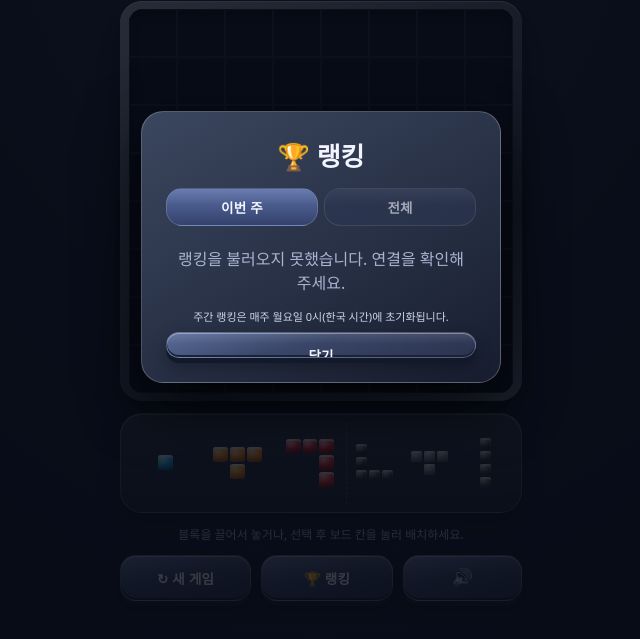
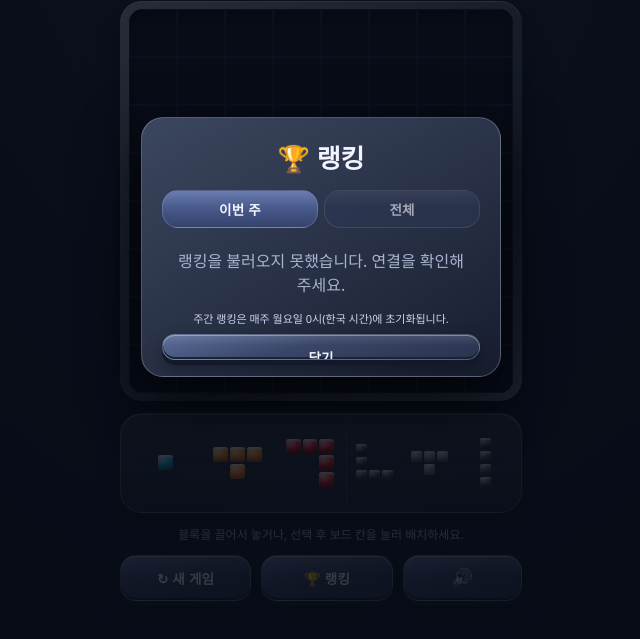
Before and after one commit to CHRISPARK101/blockpuzzle, a plain HTML site: page index.html in a window 1280 px wide. Both pictures are taken after a click on the button "🏆 랭킹". Shown: the part 153-792 px from the top of the page, without its empty margins (319-959 px from the left). Drawn offline with Linux system fonts and the light colour scheme; no server answers.

Commit message:
Add files via upload

```diff
--- a/index.html
+++ b/index.html
@@ -44,12 +44,21 @@ body{margin:0;min-height:100%;display:flex;align-items:center;justify-content:ce
   position:relative;
   width:var(--cs);
   height:var(--cs);
-  border:1px solid #1f2940;
+  /* 테두리는 레이아웃을 차지하지 않는 box-shadow로 처리해 간격 최소화 */
+  box-shadow:inset 0 0 0 1px #1f2940;
   overflow:hidden;
-  /* transform 애니메이션이 레이아웃에 영향 주지 않도록 */
   transform:translateZ(0);
 }
-.f::after,.pv::after{content:"";position:absolute;inset:3px;border-radius:9px;background:radial-gradient(circle at 28% 22%,#ffffff8c,#ffffff00 48%),var(--g);border:1px solid #ffffff55;box-shadow:inset 0 2px 1px #ffffff90,inset 0 -4px 5px #0005,0 2px 4px #0009;will-change:transform,opacity,filter}
+.f::after,.pv::after{
+  content:"";
+  position:absolute;
+  inset:1px;
+  border-radius:6px;
+  background:radial-gradient(circle at 28% 22%,#ffffff8c,#ffffff00 48%),var(--g);
+  border:1px solid #ffffff44;
+  box-shadow:inset 0 1px 1px #ffffff80,inset 0 -2px 3px #0005;
+  will-change:transform,opacity,filter;
+}
 .pv::after{opacity:.5;box-shadow:none}
 .pop::after{animation:pop .38s cubic-bezier(.3,1.6,.5,1)}
 @keyframes pop{0%{transform:scale(.55);filter:brightness(2)}60%{transform:scale(1.18);filter:brightness(1.5)}100%{transform:scale(1);filter:none}}
@@ -151,17 +160,17 @@ body{margin:0;min-height:100%;display:flex;align-items:center;justify-content:ce
     0 4px 10px #00000044;
 }
 #sound{font-size:17px;padding:10px 0}
-.overlay{position:fixed;inset:0;background:#070a14cc;display:none;align-items:center;justify-content:center;padding:20px;z-index:50}
+.overlay{position:fixed;inset:0;background:#070a14cc;display:none;align-items:center;justify-content:center;padding:max(16px,env(safe-area-inset-top)) 16px max(16px,env(safe-area-inset-bottom));z-index:50;box-sizing:border-box}
 .overlay.show{display:flex}
-.modal{width:min(100%,360px);padding:24px;border-radius:22px;background:linear-gradient(150deg,#3b475f,#171d2f);border:1px solid #ffffff3a;text-align:center;box-shadow:0 20px 60px #000b}
-.modal h2{margin:0 0 8px;font-size:26px}.modal p{color:#cdd6ee;line-height:1.55;margin:0 0 6px}
+.modal{width:min(100%,360px);max-height:min(88dvh,100%);padding:20px 20px 16px;border-radius:22px;background:linear-gradient(150deg,#3b475f,#171d2f);border:1px solid #ffffff3a;text-align:center;box-shadow:0 20px 60px #000b;box-sizing:border-box;overflow:hidden;display:flex;flex-direction:column}
+.modal h2{margin:0 0 8px;font-size:26px;flex-shrink:0}.modal p{color:#cdd6ee;line-height:1.55;margin:0 0 6px}
 @media(prefers-reduced-motion:reduce){.pop::after,.clr::after,.stat.bump strong{animation-duration:.01s}}
 .modal .ni{width:100%;margin-top:10px;padding:11px;border-radius:12px;border:1px solid #ffffff44;background:#0d1322;color:#fff;font-size:16px;text-align:center;-webkit-user-select:text;user-select:text}
-.rank{max-height:88dvh;display:flex;flex-direction:column}
-.tabs{display:flex;gap:6px;margin:6px 0}
+.rank{max-height:min(88dvh,100%);display:flex;flex-direction:column;min-height:0}
+.tabs{display:flex;gap:6px;margin:6px 0;flex-shrink:0}
 .tabs button{margin:0;padding:8px;box-shadow:none;background:#2c3652;opacity:.6}
 .tabs button.on{opacity:1;background:linear-gradient(180deg,#5b6fa8,#34426b)}
-#rl{list-style:none;margin:6px 0;padding:0;overflow:auto;max-height:46dvh;text-align:left}
+#rl{list-style:none;margin:6px 0;padding:0;overflow:auto;-webkit-overflow-scrolling:touch;flex:1 1 auto;min-height:0;max-height:none;text-align:left}
 #rl li{display:flex;gap:10px;align-items:center;padding:8px 10px;border-radius:10px;font-weight:700}
 #rl li:nth-child(odd){background:#ffffff0d}
 #rl li.me{background:#ffd45a33;outline:1px solid #ffd45a88}
@@ -169,7 +178,8 @@ body{margin:0;min-height:100%;display:flex;align-items:center;justify-content:ce
 #rl span{flex:1;overflow:hidden;text-overflow:ellipsis;white-space:nowrap}
 #rl em{font-style:normal;font-variant-numeric:tabular-nums}
 #rl li.dim{display:block;text-align:center;color:#aab4d0;font-weight:500;background:none}
-.note{font-size:11px;color:#8f9ab8;margin:0 0 4px}
+.note{font-size:11px;color:#8f9ab8;margin:8px 0 10px;flex-shrink:0}
+.rank #rclose{flex-shrink:0;margin-top:auto;width:100%}
 .cell.glow::after{animation:gl .4s ease-in forwards}
 @keyframes gl{0%{filter:none}100%{transform:scale(1.06);filter:brightness(1.8) sepia(1) saturate(3) hue-rotate(-15deg);box-shadow:0 0 14px 4px #ffd45a,inset 0 0 12px #fff}}
 .cell.glow::before,.cell.clr::before{content:"";position:absolute;inset:-20%;border-radius:50%;background:radial-gradient(circle,#ffeeaacc,#ffb02044 50%,transparent 70%);mix-blend-mode:screen;pointer-events:none;z-index:3;will-change:transform,opacity}
```
